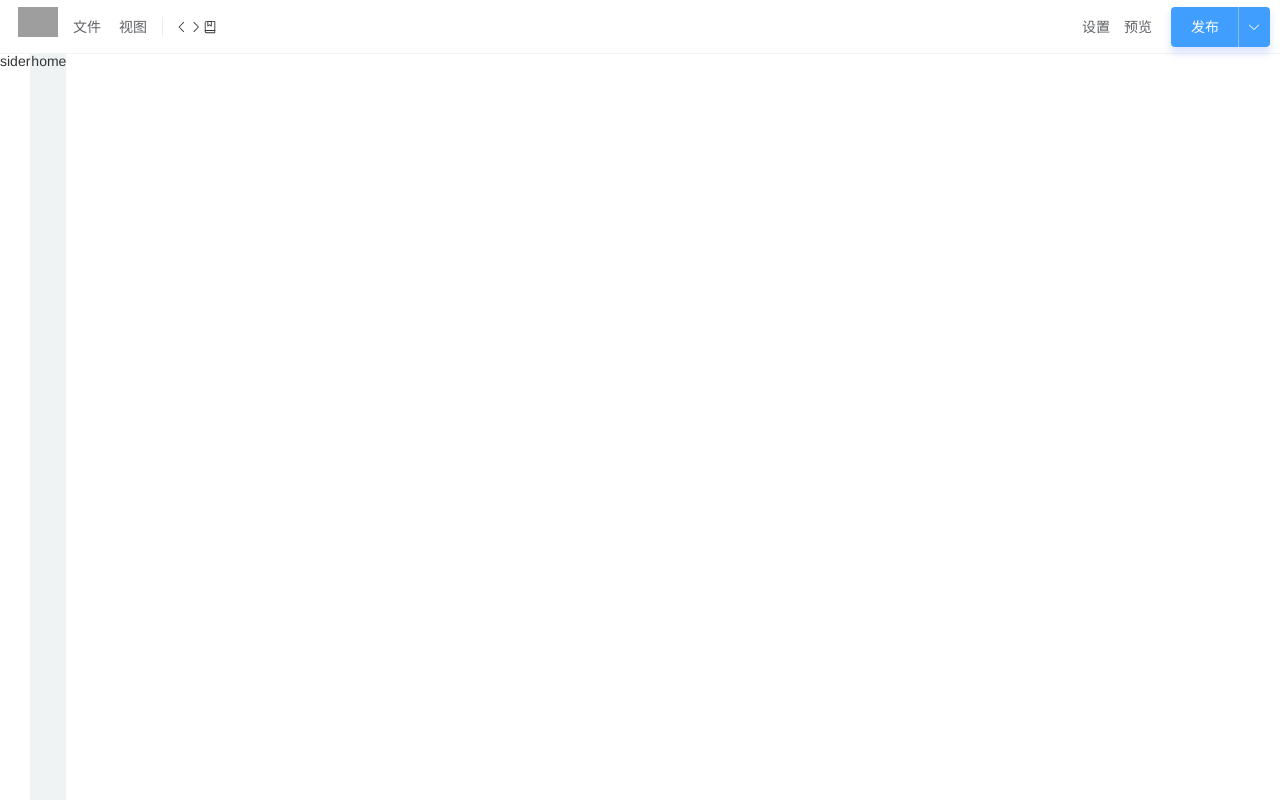
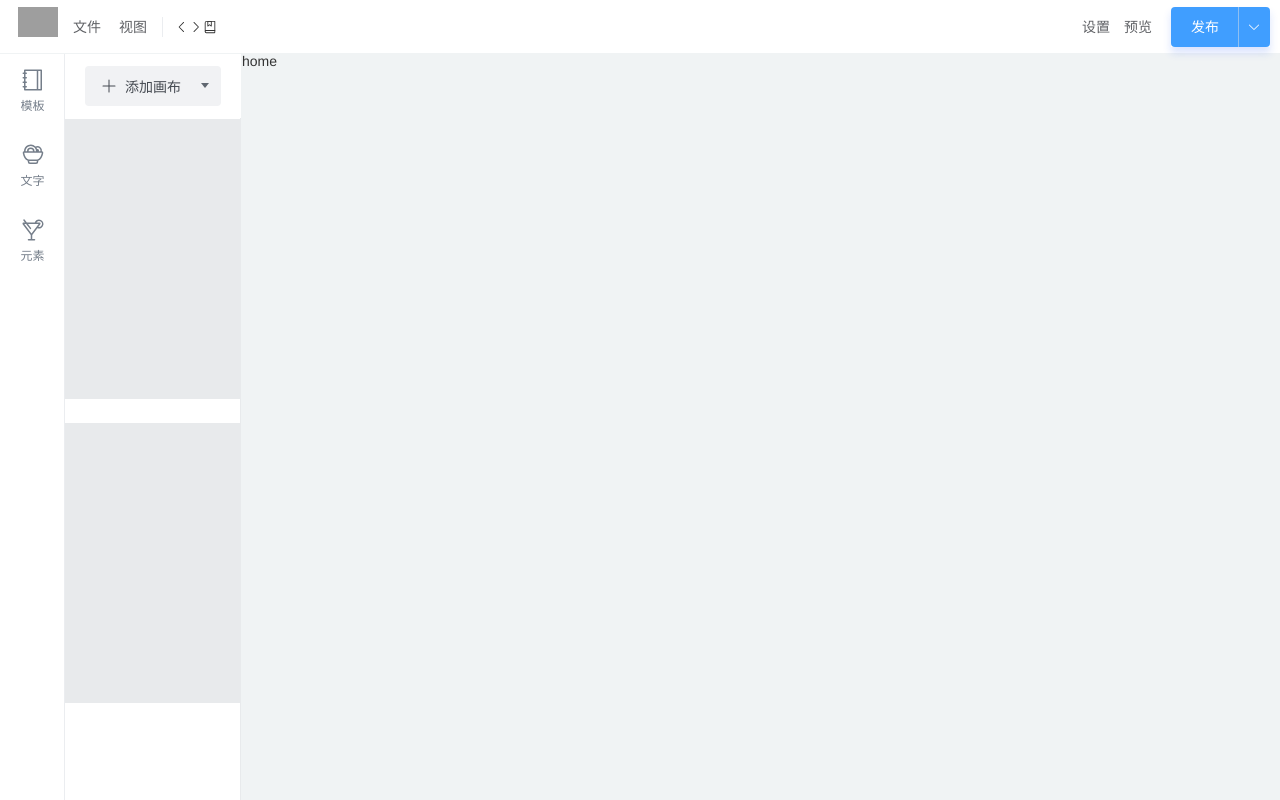
Before and after one commit to FE92star/tiga-lowcode, a Vue app in the folder packages/editor/: page /#/ in a window 1280 px wide. Built offline with nearby package versions, Linux system fonts and the light colour scheme; grey boxes are pictures that could not be loaded.

Commit message:
feat(editor): 完善编辑器的基础布局

```diff
--- a/packages/editor/src/layout/BasicLayout.vue
+++ b/packages/editor/src/layout/BasicLayout.vue
@@ -1,6 +1,6 @@
 <script lang="ts" setup>
 import BasicLayoutHeader from './Header/index.vue'
-import BasicLayoutAsider from './Sider.vue'
+import BasicLayoutAsider from './Sider/index.vue'
 </script>
 
 <template>
@@ -42,6 +42,7 @@ import BasicLayoutAsider from './Sider.vue'
     position: relative;
     background-color: var(--bg-reg);
     z-index: 1;
+    flex: auto;
   }
 }
 </style>
--- a/packages/editor/src/layout/Header/index.vue
+++ b/packages/editor/src/layout/Header/index.vue
@@ -20,7 +20,6 @@ import Deliver from './Deliver.vue'
 
       <Snapshot />
     </div>
-
     <div class="editor-header__right">
       <Deliver />
     </div>
--- a/packages/editor/src/layout/Sider.vue
+++ /dev/null
@@ -1,3 +0,0 @@
-<template>
-  <div>sider</div>
-</template>
--- /dev/null
+++ b/packages/editor/src/layout/Sider/Container.vue
@@ -0,0 +1,111 @@
+<script lang="ts" setup></script>
+
+<template>
+  <div class="editor-aside__layouts-container">
+    <div class="aside-add">
+      <div class="aside-add__button">
+        <button class="aside-add__button-add">
+          <el-icon style="font-size: 16px">
+            <Plus />
+          </el-icon>
+          <span class="aside-add__button-add-text">添加画布</span>
+        </button>
+        <button class="aside-add__button-import" />
+      </div>
+    </div>
+    <ul class="editor-aside__layout-list">
+      <li v-for="item in 2" :key="item" />
+    </ul>
+  </div>
+</template>
+
+<style lang="less" scoped>
+.editor-aside__layouts-container {
+  .fdc();
+
+  position: relative;
+  width: 176px;
+  height: 100%;
+  background-color: #fff;
+  box-shadow: inset -1px 0 0 0 #e8eaec;
+}
+
+.aside-add {
+  padding: 12px 20px;
+  font-size: 14px;
+  background-color: #fff;
+
+  &__button {
+    position: relative;
+    display: flex;
+    width: 136px;
+    height: 40px;
+    border-radius: 4px;
+    color: var(--primary);
+    background-color: #f1f2f4;
+    transition: 0.3s;
+
+    &-add {
+      width: 104px;
+      border-top-left-radius: 4px;
+      border-bottom-left-radius: 4px;
+      padding-left: 16px !important;
+      color: #444950;
+
+      &-text {
+        font-size: 14px;
+        padding-left: 8px;
+      }
+    }
+
+    &-import {
+      position: relative;
+      width: 32px;
+      border-top-right-radius: 4px;
+      border-bottom-right-radius: 4px;
+      color: transparent;
+
+      &::after {
+        content: '';
+        position: absolute;
+        top: 17px;
+        right: 12px;
+        border-top: 5px solid #606770;
+        border-right: 4px solid transparent;
+        border-left: 4px solid transparent;
+      }
+    }
+
+    & > button {
+      .fac();
+      padding: 0;
+      border: 0;
+      outline: 0;
+      background-color: transparent;
+      font-weight: 500;
+      user-select: none;
+      cursor: pointer;
+    }
+  }
+}
+
+.editor-aside__layout-list {
+  width: 100%;
+  height: calc(100% - 64px);
+  padding-top: 1px;
+  outline: 0;
+  overflow-x: hidden;
+  overflow-y: auto;
+  position: relative;
+
+  & > li {
+    --content-width: 129px;
+    .fac();
+    padding: 9px 0 9px 27px;
+    cursor: pointer;
+    min-height: 280px;
+    background-color: #e8eaec;
+    margin-bottom: 24px;
+  }
+}
+</style>
--- /dev/null
+++ b/packages/editor/src/layout/Sider/Navbar.vue
@@ -0,0 +1,61 @@
+<script lang="ts" setup>
+const iconStyle = {
+  'font-size': '24px'
+}
+</script>
+
+<template>
+  <div class="aside-navbars">
+    <div class="aside-navbar-list">
+      <div class="aside-navbar">
+        <el-icon :style="iconStyle">
+          <Notebook />
+        </el-icon>
+        <span class="aside-navbar__text">模板</span>
+      </div>
+      <div class="aside-navbar">
+        <el-icon :style="iconStyle">
+          <Food />
+        </el-icon>
+        <span class="aside-navbar__text">文字</span>
+      </div>
+      <div class="aside-navbar">
+        <el-icon :style="iconStyle">
+          <ColdDrink />
+        </el-icon>
+        <span class="aside-navbar__text">元素</span>
+      </div>
+    </div>
+  </div>
+</template>
+
+<style lang="less" scoped>
+.aside-navbars {
+  position: relative;
+  width: var(--odyssey-editor-navbars-width);
+  height: 100%;
+  background-color: #fff;
+}
+
+.aside-navbar-list {
+  width: var(--odyssey-editor-navbars-width);
+  height: 100%;
+  box-shadow: inset -1px 0 0 0 #ebedf0;
+}
+
+.aside-navbar {
+  position: relative;
+  padding: 14px 0;
+  color: #757e8a;
+  font-size: 12px;
+  line-height: 18px;
+  text-align: center;
+  user-select: none;
+  cursor: pointer;
+
+  &__text {
+    display: inline-block;
+    width: 100%;
+  }
+}
+</style>
--- /dev/null
+++ b/packages/editor/src/layout/Sider/index.vue
@@ -0,0 +1,9 @@
+<script lang="ts" setup>
+import Navbar from './Navbar.vue'
+import Container from './Container.vue'
+</script>
+
+<template>
+  <Navbar />
+  <Container />
+</template>
--- a/packages/editor/src/plugins/element-plus.ts
+++ b/packages/editor/src/plugins/element-plus.ts
@@ -1,9 +1,25 @@
 import type { App, Component } from 'vue'
 import 'element-plus/dist/index.css'
 
-import { ArrowLeft, ArrowRight, Collection } from '@element-plus/icons-vue'
+import {
+  ArrowLeft,
+  ArrowRight,
+  ColdDrink,
+  Collection,
+  Food,
+  Notebook,
+  Plus
+} from '@element-plus/icons-vue'
 
-const components = [ArrowLeft, ArrowRight, Collection]
+const components = [
+  ArrowLeft,
+  ArrowRight,
+  Collection,
+  Notebook,
+  Food,
+  ColdDrink,
+  Plus
+]
 
 export function setupElementPlus(app: App): void {
   components.forEach((component: Component) => {
--- a/packages/editor/src/styles/mixins.less
+++ b/packages/editor/src/styles/mixins.less
@@ -21,72 +21,9 @@
   justify-content: flex-end;
 }
 
-.WH() {
-  width: 100%;
-  height: 100%;
-}
-
-.WH(@w, @h) {
-  width: unit(@w, px);
-  height: unit(@h, px);
-}
-
-.ATL(@top, @left) {
-  position: absolute;
-  top: unit(@top, px);
-  left: unit(@left, px);
-}
-
-.ABL(@bottom, @left) {
-  position: absolute;
-  bottom: unit(@bottom, px);
-  left: unit(@left, px);
-}
-
-.ATL() {
-  .ATL(0, 0);
-}
-
-.ATR(@top, @right) {
-  position: absolute;
-  top: unit(@top, px);
-  right: unit(@right, px);
-}
-
-.ABR(@bottom, @right) {
-  position: absolute;
-  right: unit(@right, px);
-  bottom: unit(@bottom, px);
-}
-
-.FTL() {
-  .FTL(0, 0);
-}
-
-.FTL(@top, @left) {
-  position: fixed;
-  top: unit(@top, px);
-  left: unit(@left, px);
-}
-
-.MHCenter(@top) {
-  .MHCenter();
-
-  top: unit(@top, px);
-}
-
-.MHCenter() {
-  position: absolute;
-  right: 0;
-  left: 0;
-  margin: auto;
-}
-
-.THCenter(@top) {
-  position: absolute;
-  top: unit(@top, px);
-  left: 50%;
-  transform: translate(-50%, 0);
+.fdc {
+  display: flex;
+  flex-direction: column;
 }
 
 .TCenter() {
```
